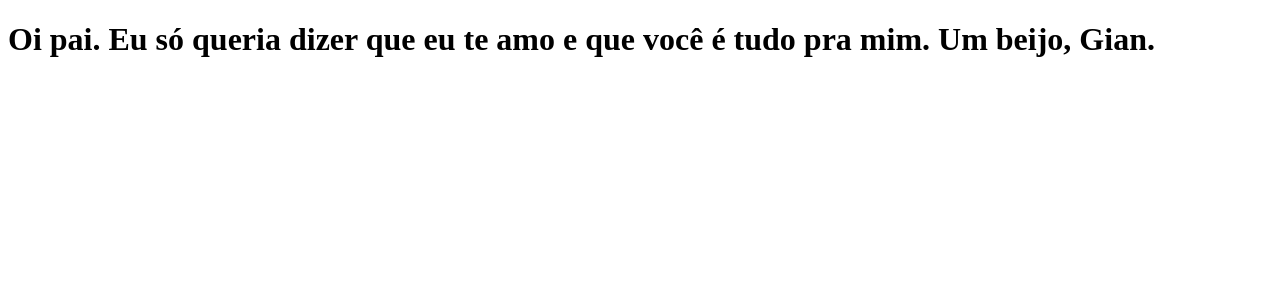
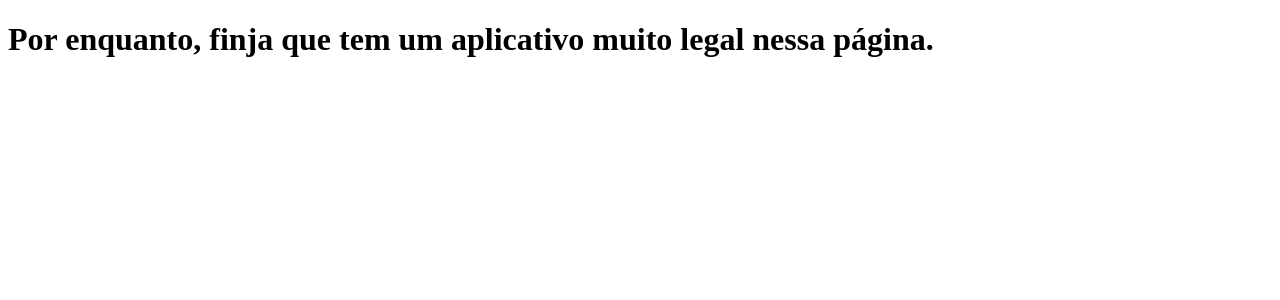
Before and after one commit to G14nLuca/banking.dev, a Next.js app: page / in a window 1280 px wide. Shown: the top 300 px of the page. Built offline with nearby package versions, Linux system fonts and the light colour scheme.

Commit message:
New pages created for routing experiment

```diff
--- a/pages/index.js
+++ b/pages/index.js
@@ -1,5 +1,5 @@
-function Home(){
-    return <h1>Oi pai. Eu só queria dizer que eu te amo e que você é tudo pra mim. Um beijo, Gian.</h1>
+function MainPage(){
+    return <h1>Por enquanto, finja que tem um aplicativo muito legal nessa página.</h1>
 }
 
-export default Home
+export default MainPage
--- /dev/null
+++ b/pages/mae/index.js
@@ -0,0 +1,5 @@
+function MaePage(){
+    return <h1>Oi mãe. Eu só queria dizer que eu te amo e que você é tudo pra mim. Um beijo, Gian.</h1>
+}
+
+export default MaePage
--- /dev/null
+++ b/pages/pai/index.js
@@ -0,0 +1,5 @@
+function PaiPage(){
+    return <h1>Oi pai. Eu só queria dizer que eu te amo e que você é tudo pra mim. Um abraço, Gian.</h1>
+}
+
+export default PaiPage
```
